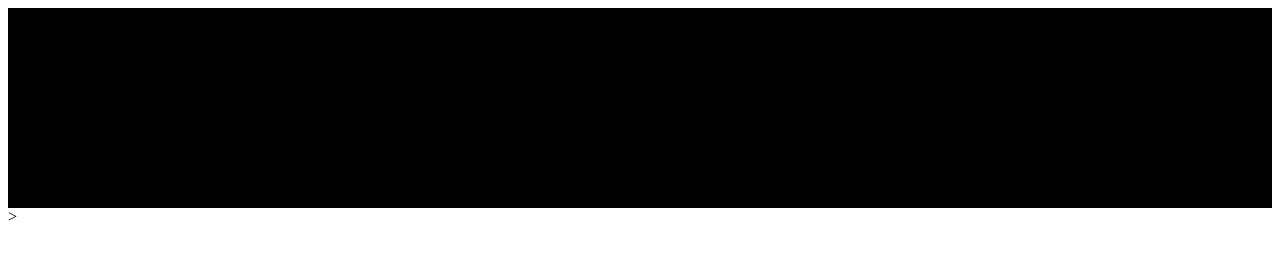
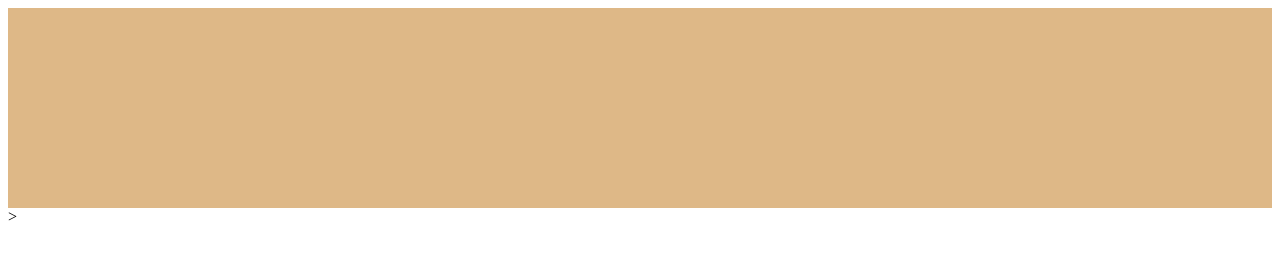
Before and after one commit to TimNurMur/Test, a plain HTML site: page index.html in a window 1280 px wide. Drawn offline with Linux system fonts and the light colour scheme.

Commit message:
commit change color2

```diff
--- a/style.css
+++ b/style.css
@@ -1,4 +1,4 @@
 .header {
-    background-color: black;
+    background-color: burlywood;
     height: 200px;
 }
```
